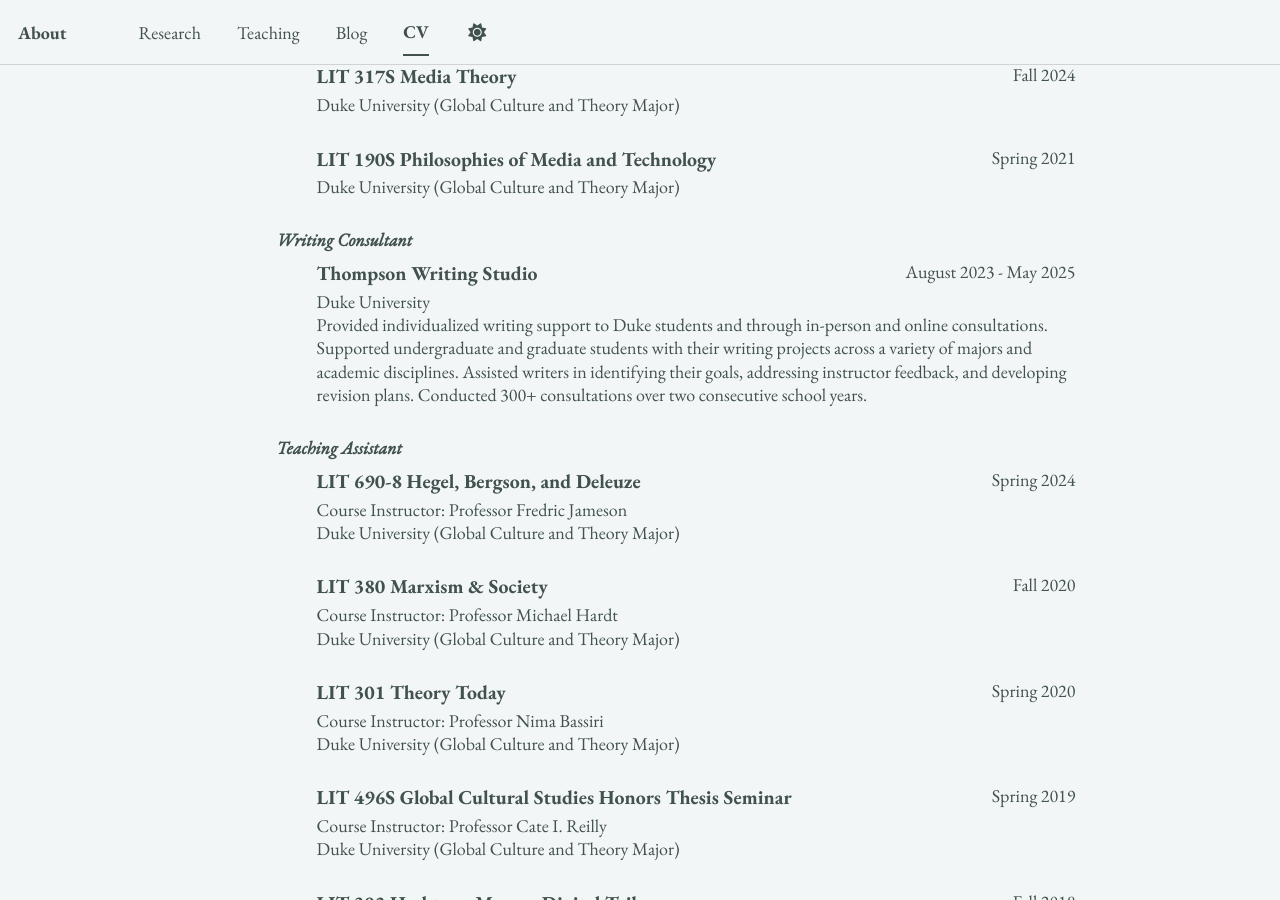
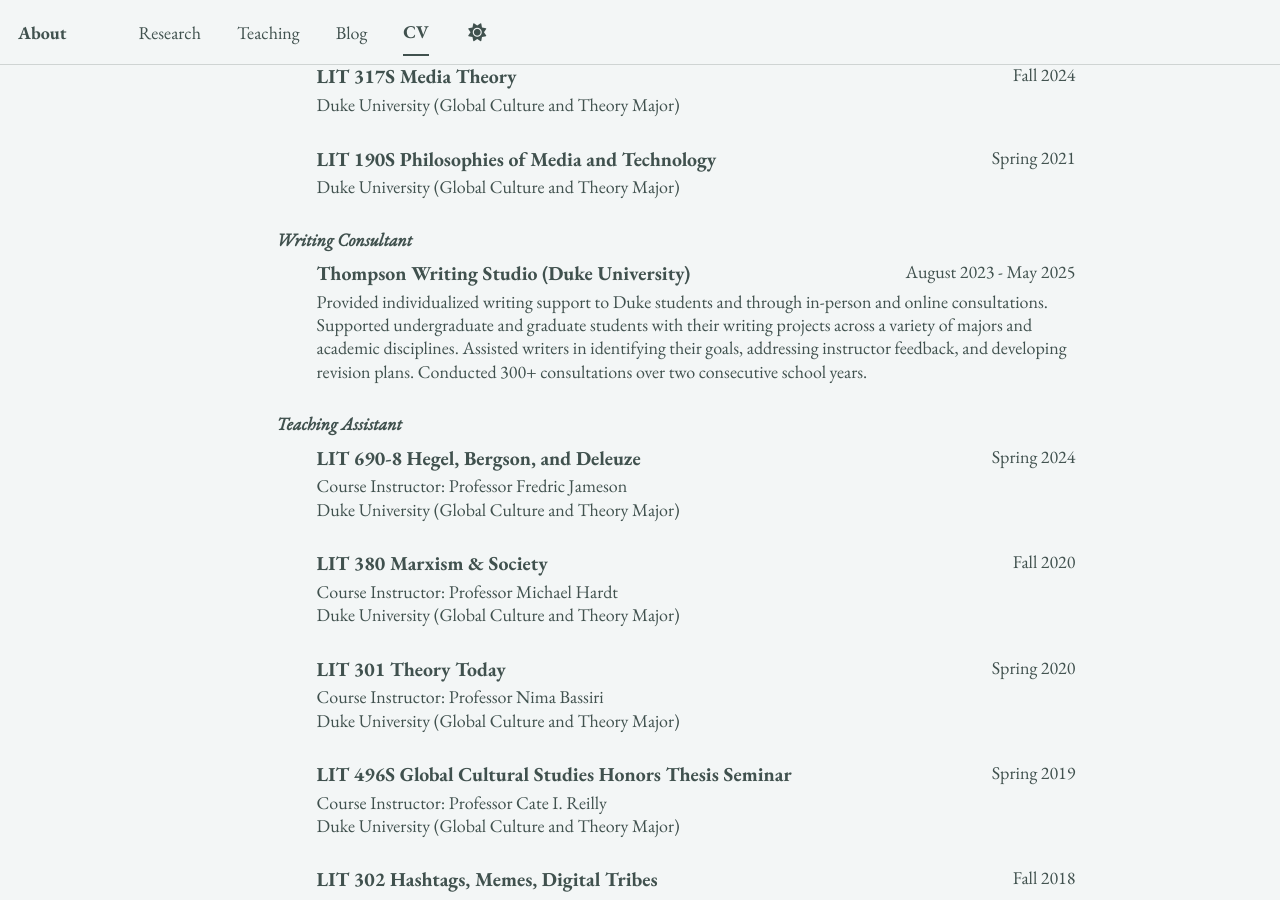
Before and after one commit to epujol90/epujol90.github.io, a Jekyll site: the page built from _pages/cv-json.md, in a window 1280 px wide and 900 px high, scrolled down 5395 px. Built offline with Jekyll 4.4.1, drawn with Linux system fonts in a browser that asks for light colours; a script bundle is joined from its source files by our own code; library files that are not in the unit come from our copies.

```diff
--- a/_data/cv.json
+++ b/_data/cv.json
@@ -337,8 +337,8 @@
       "category": "Instructor of Record"
     },
     {
-      "course": "Thompson Writing Studio",
-      "institution": "Duke University",
+      "course": "Thompson Writing Studio (Duke University)",
+      "institution": "",
       "date": "August 2023 - May 2025",
       "role": "",
       "description": "Provided individualized writing support to Duke students and through in-person and online consultations. Supported undergraduate and graduate students with their writing projects across a variety of majors and academic disciplines. Assisted writers in identifying their goals, addressing instructor feedback, and developing revision plans. Conducted 300+ consultations over two consecutive school years.",
```
